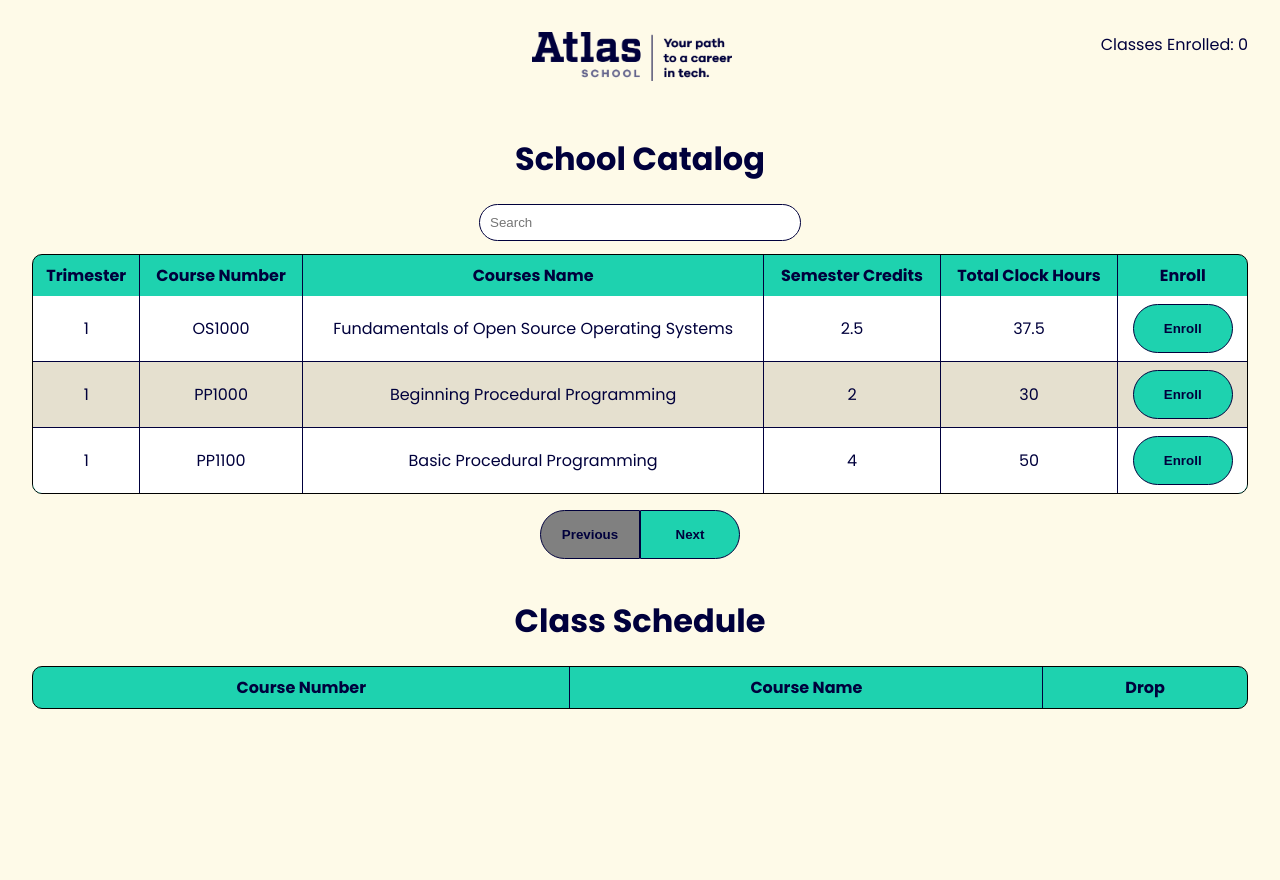
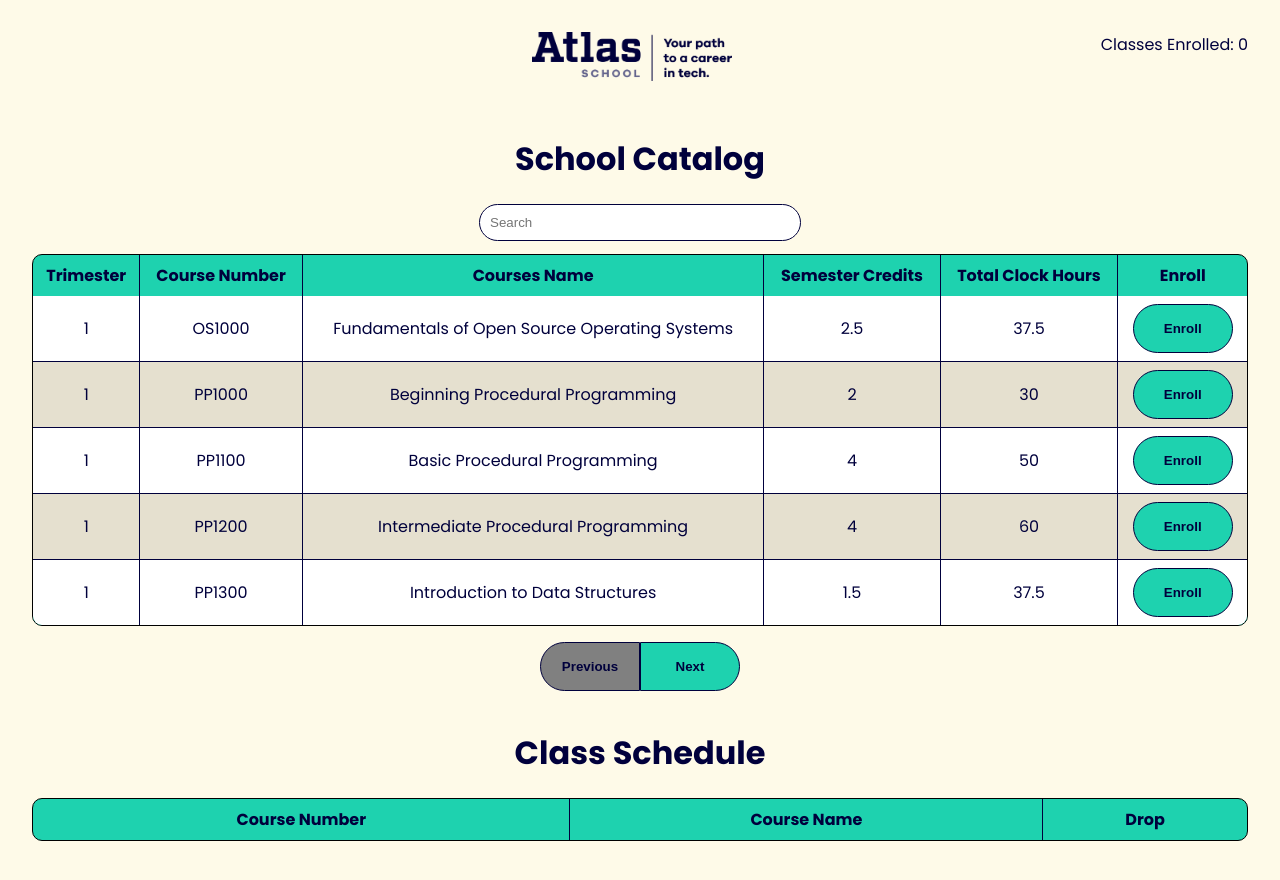
Before and after one commit to abrielleperry/atlas-react-state-intro, a React (Vite) app: page / in a window 1280 px wide. Shown: the top 880 px of the page. Before the commit the page ends 809 px from the top, so only its background shows below. Built offline with nearby package versions, Linux system fonts and the light colour scheme.

Commit message:
change page size to 5 not 3

```diff
--- a/src/SchoolCatalog.jsx
+++ b/src/SchoolCatalog.jsx
@@ -64,7 +64,7 @@ export default function SchoolCatalog() {
   });
 
   // pagination
-  const PAGE_SIZE = 3;
+  const PAGE_SIZE = 5;
   const [page, setPage] = useState(1);
   const currentPage = sortedCourses.slice(
     (page - 1) * PAGE_SIZE,
```
